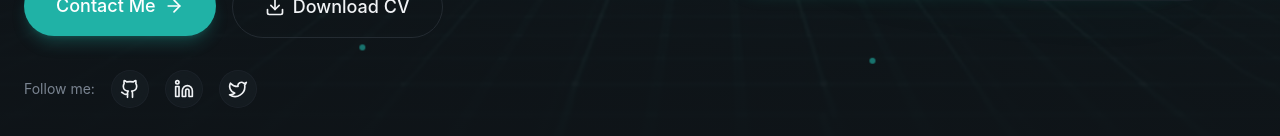
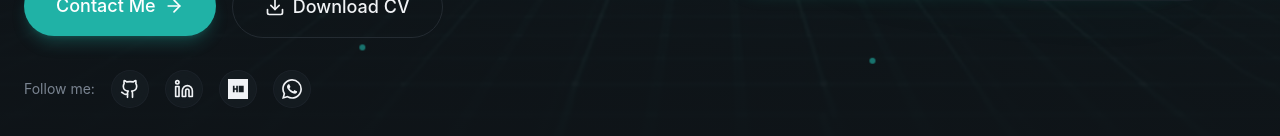
Before and after one commit to WShashinduChamika/Protfolio, a React (Vite) app: page / in a window 1280 px wide. Shown: the part 808-944 px from the top of the page. Built offline with nearby package versions, Linux system fonts and the light colour scheme.

Commit message:
feat: add WhatsApp and HackerRank links to Hero section

```diff
--- a/src/sections/Hero.jsx
+++ b/src/sections/Hero.jsx
@@ -4,7 +4,6 @@ import {
   ChevronDown,
   Github,
   Linkedin,
-  Twitter,
   Download,
   Cloud,
 } from "lucide-react";
@@ -28,6 +27,8 @@ import {
   SiFigma,
   SiGit,
   SiGithubactions,
+  SiHackerrank,
+  SiWhatsapp,
 } from "react-icons/si";
 
 const skills = [
@@ -52,6 +53,11 @@ const skills = [
 ];
 
 const CV_DOWNLOAD_PATH = "/Shashindu-Chamika-CV.pdf";
+const WHATSAPP_NUMBER = "94740288198";
+const WHATSAPP_MESSAGE = "Hi Shashindu, I saw your portfolio and would like to connect.";
+const WHATSAPP_URL = `https://wa.me/${WHATSAPP_NUMBER}?text=${encodeURIComponent(
+  WHATSAPP_MESSAGE
+)}`;
 
 export const Hero = () => {
   const handleCvDownload = () => {
@@ -169,13 +175,25 @@ export const Hero = () => {
             >
               <span className="text-sm text-muted-foreground">Follow me: </span>
               {[
-                { icon: Github, href: "#" },
-                { icon: Linkedin, href: "#" },
-                { icon: Twitter, href: "#" },
+                { icon: Github, href: "https://github.com/WShashinduChamika", label: "GitHub" },
+                { icon: Linkedin, href: "https://www.linkedin.com/in/shashindu-chamika-a5517330a/", label: "LinkedIn" },
+                {
+                  icon: SiHackerrank,
+                  href: "https://www.hackerrank.com/profile/shashinduchamik2",
+                  label: "HackerRank",
+                },
+                {
+                  icon: SiWhatsapp,
+                  href: WHATSAPP_URL,
+                  label: "WhatsApp",
+                },
               ].map((social, idx) => (
                 <a
                   key={idx}
                   href={social.href}
+                  target="_blank"
+                  rel="noreferrer"
+                  aria-label={social.label}
                   className="p-2 rounded-full glass hover:bg-primary/10 hover:text-primary transition-all duration-300"
                 >
                   {<social.icon className="w-5 h-5" />}
```
